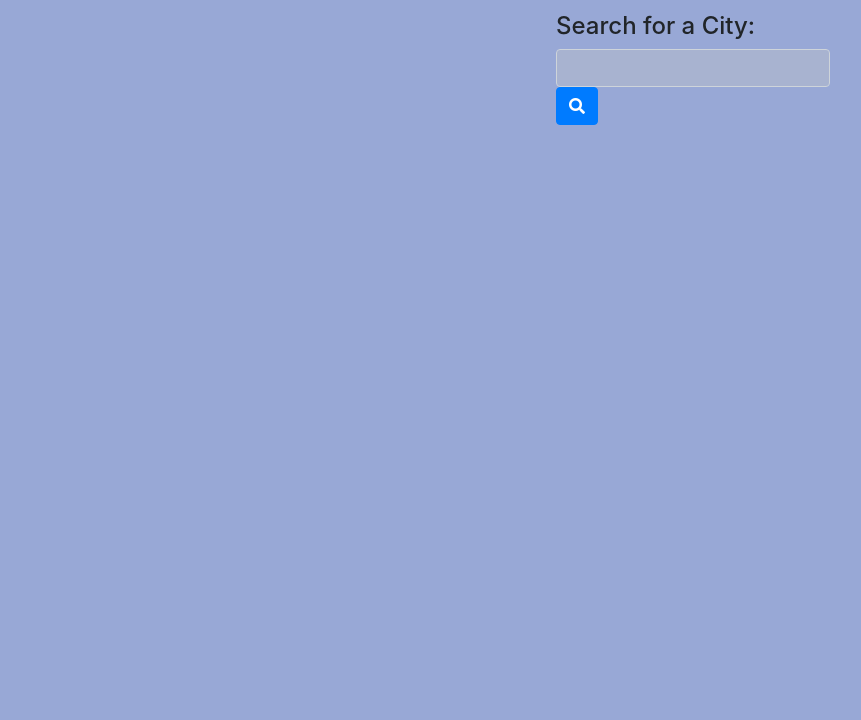
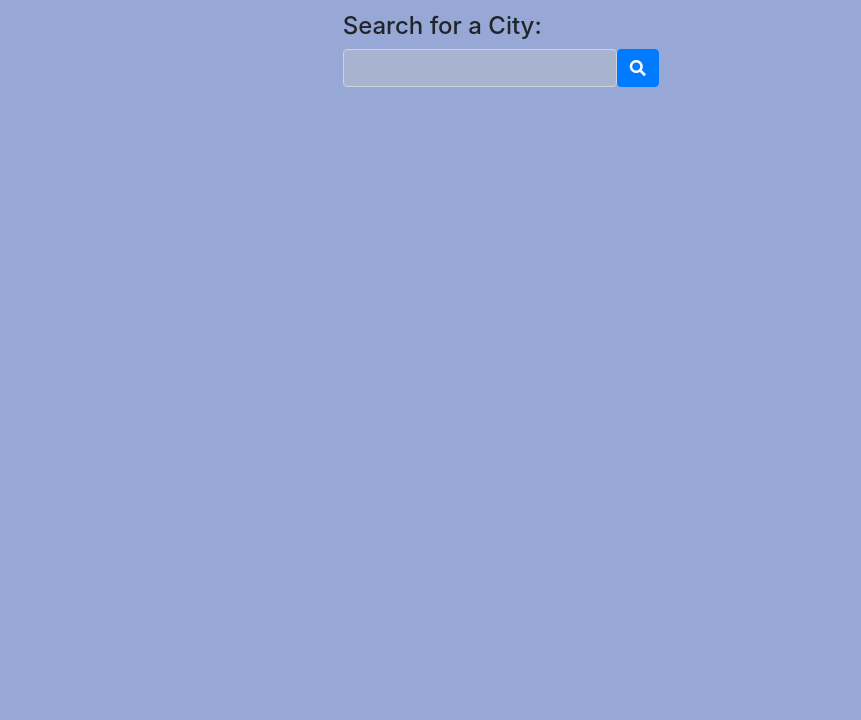
Before and after one commit to baumerr/weather-dashboard, a plain HTML site: page index.html in a window 1280 px wide. Shown: the part 80-800 px from the top of the page, without its empty margins (419-1280 px from the left). Drawn offline with nearby package versions, Linux system fonts and the light colour scheme.

Commit message:
updated again

```diff
--- a/index.html
+++ b/index.html
@@ -18,16 +18,15 @@
     <header class="container-fluid text-center p-3">
       <h1>Weather Dashboard</h1>
     </header>
+
     <div class="container-fluid">
       <div class="row">
-
-
-        <div class="col-lg-9">
+        <div class="col-lg-7">
           <div id="today" class="mt-3"></div>
           <div id="forecast" class="mt-3"></div>
         </div>
 
-        <div class="col-lg-3">
+        <div class="col-lg-5">
           <h4 class="mt-1">Search for a City:</h4>
           <div class="form-inline form-group">
             <input class="form-control" type="text" id="search-value" style='background-color: rgba(189, 194, 199, 0.425)' />
@@ -37,9 +36,11 @@
           </div>
           <ul class="list-group history"></ul>
         </div>
+
       </div>
     </div>
-    <br><br>
+    <br>
+    <br>
     <div id='recommend' class='text-center p-2 display-3'></div>
     <script src="js/index.js"></script>
   </body>
```
